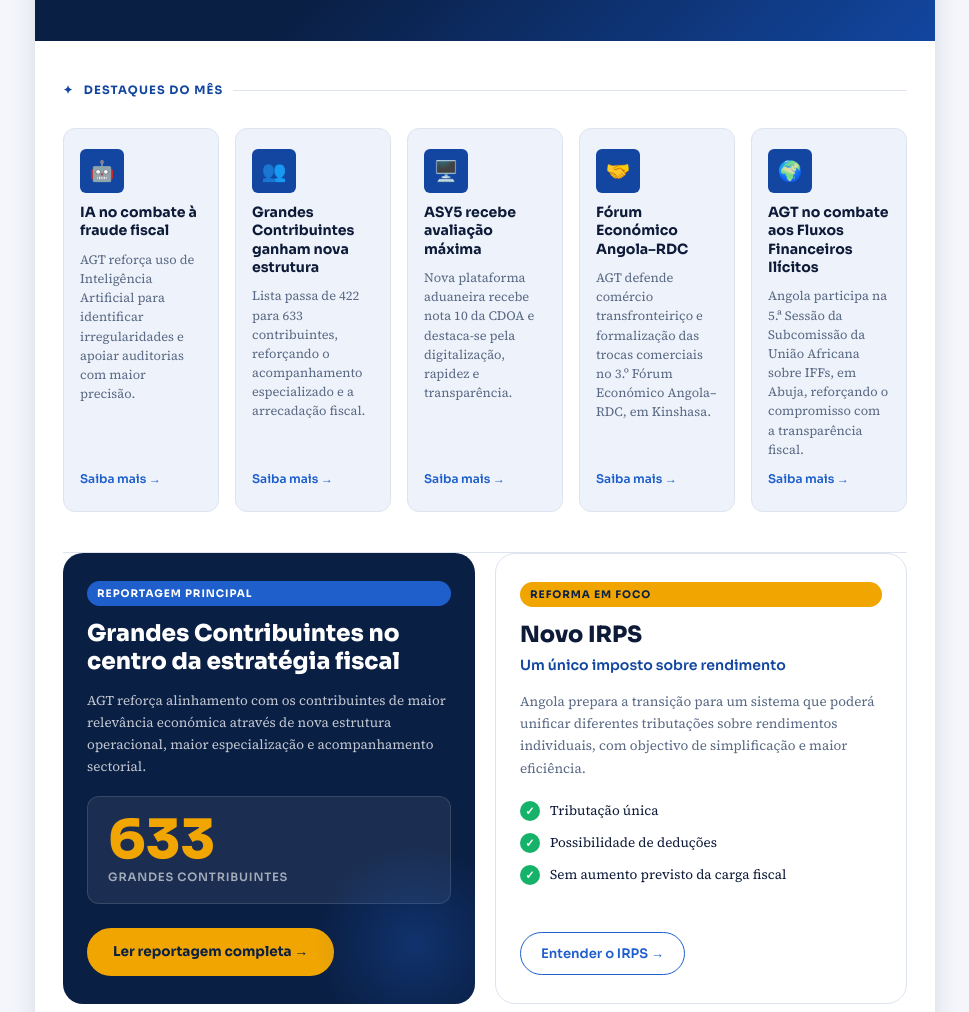
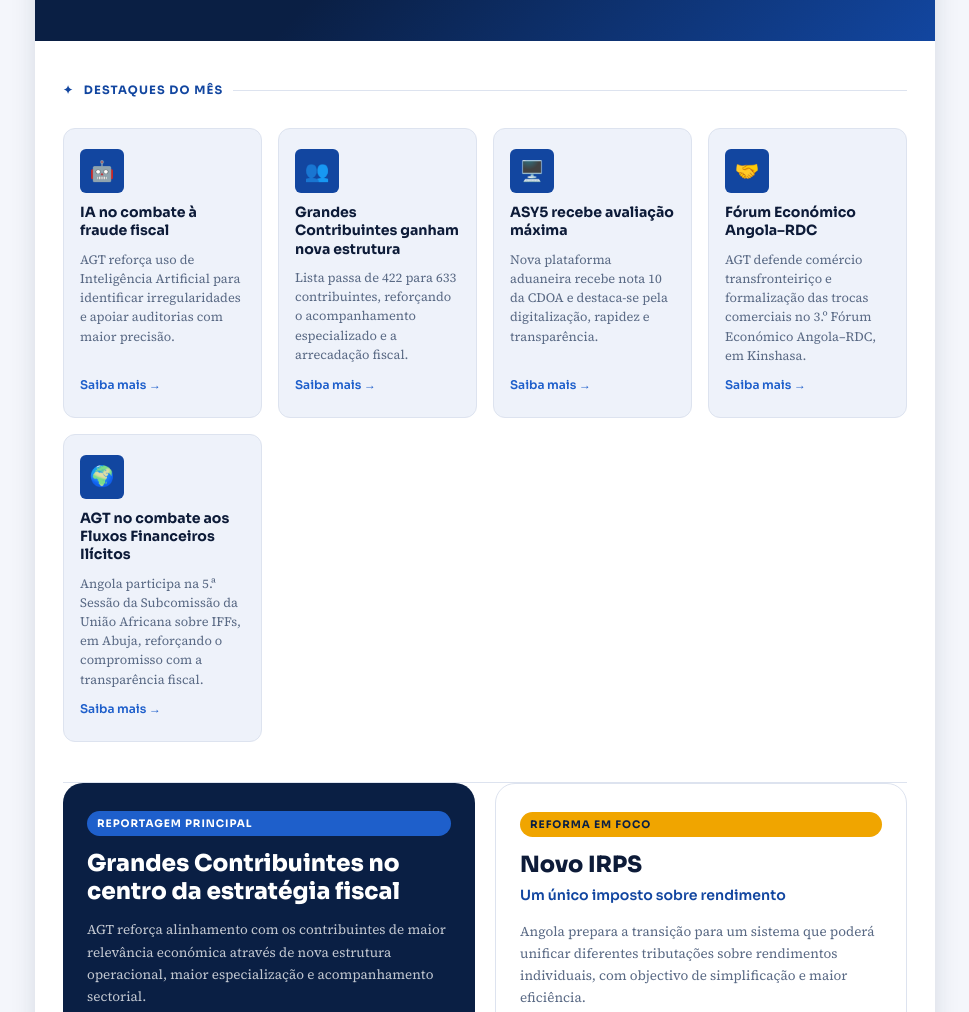
Before and after one commit to Vasco20/files, a plain HTML site: page index.html in a window 1280 px wide. Shown: the part 580-1592 px from the top of the page, without its empty margins (155-1124 px from the left). Drawn offline with Linux system fonts and the light colour scheme.

Commit message:
ajuste de grid abril 2026

```diff
--- a/index.html
+++ b/index.html
@@ -264,7 +264,7 @@
       .destaques-grid { grid-template-columns: repeat(3, 1fr); }
     }
     @media (min-width: 750px) {
-      .destaques-grid { grid-template-columns: repeat(5, 1fr); }
+      .destaques-grid { grid-template-columns: repeat(4, 1fr); }
     }
     .destaque-card {
       background: var(--surface-2);
```
Also changed, not shown: 1 other file.
